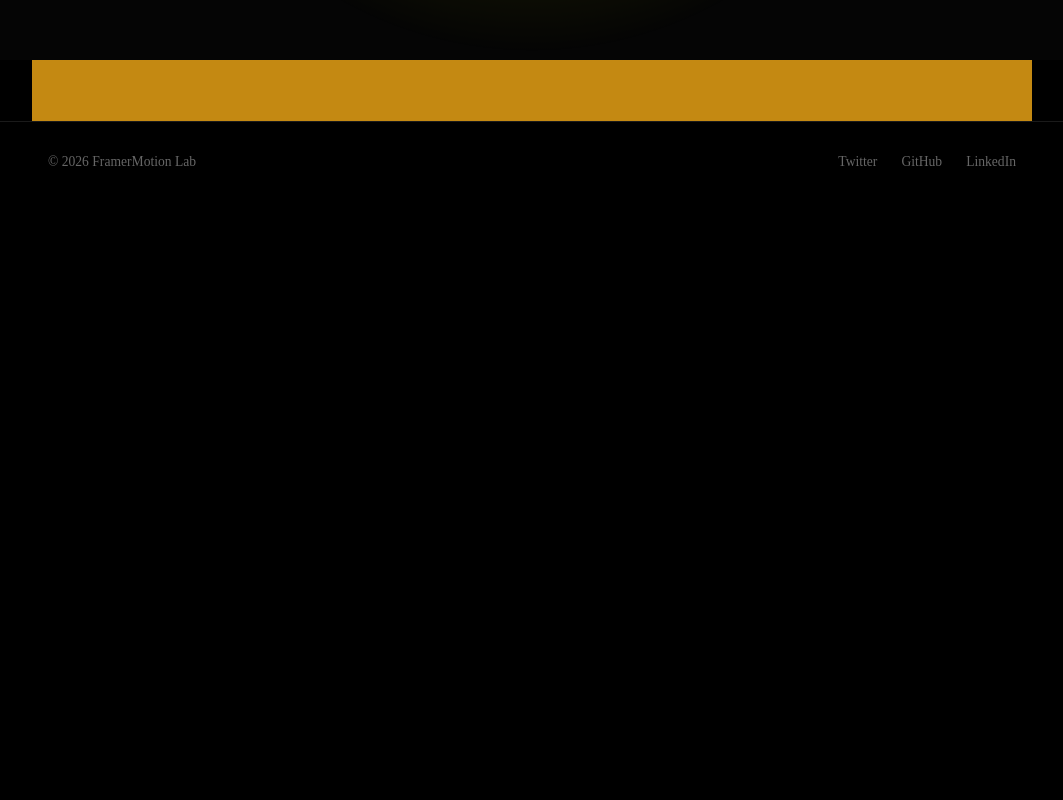
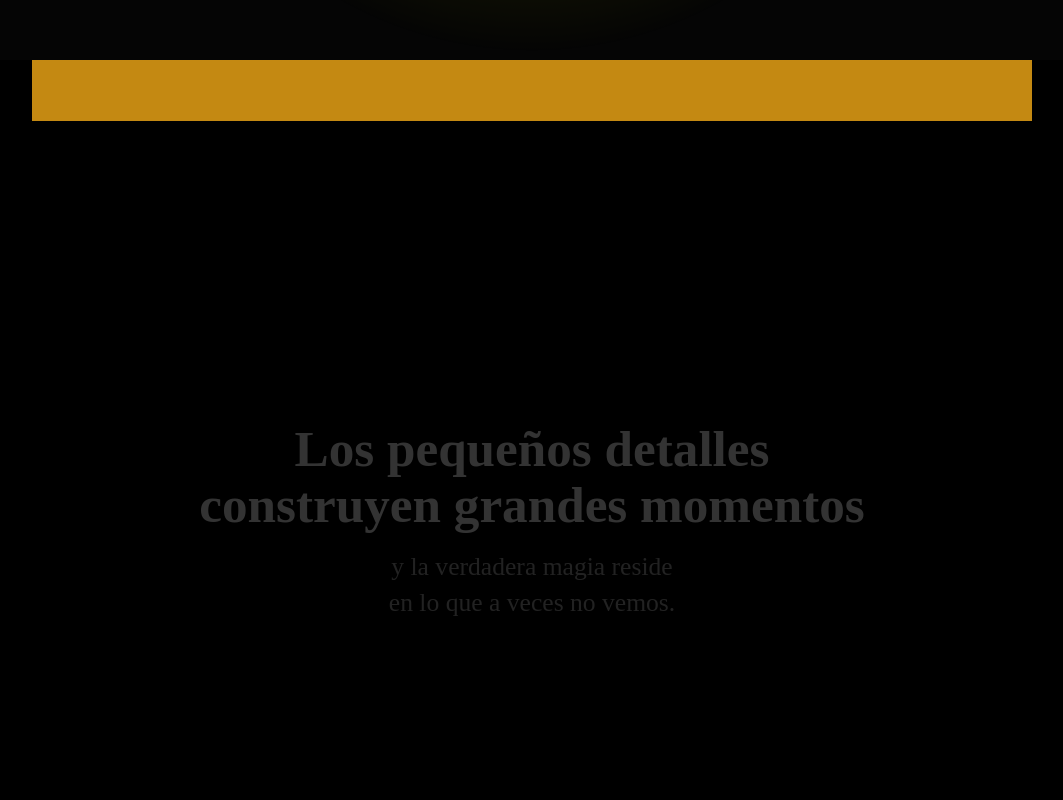
Before and after one commit to EsneiderCdD/framermotionlab, a React (Vite) app: page / in a window 1280 px wide. Shown: the part 740-1540 px from the top of the page, without its empty margins (108-1171 px from the left). Before the commit the page ends 942 px from the top, so only its background shows below. Built offline with nearby package versions, Linux system fonts and the light colour scheme.

Commit message:
feature(TorchEffect) create second page

```diff
--- /dev/null
+++ b/src/components/TorchEffect/TorchEffect.jsx
@@ -0,0 +1,45 @@
+import { motion } from 'framer-motion';
+import { useTorch } from './hook/useTorch';
+import styles from './styles/TorchEffect.module.css';
+
+const TorchEffect = () => {
+    const { handleMouseMove, lightLayerProps } = useTorch();
+
+    return (
+        <div className={styles.container} onMouseMove={handleMouseMove}>
+
+            {/* 1. Capa Oscura (Base) */}
+            <div className={styles.darkLayer}>
+                <h2 className={styles.titleDark}>
+                    Los pequeños detalles<br />
+                    construyen grandes momentos
+                </h2>
+                <p className={styles.subtitleDark}>
+                    y la verdadera magia reside<br />
+                    en lo que a veces no vemos.
+                </p>
+            </div>
+
+            {/* 2. Capa de Luz (Revelación) */}
+            {/* Usamos motion.div aquí para aplicar la máscara dinámica de alto rendimiento */}
+            <motion.div
+                className={styles.lightLayer}
+                {...lightLayerProps}
+            >
+                <div className={styles.lightContent}>
+                    <h2 className={styles.titleLight}>
+                        Los pequeños detalles<br />
+                        construyen grandes momentos
+                    </h2>
+                    <p className={styles.subtitleLight}>
+                        y la verdadera magia reside<br />
+                        en lo que a veces no vemos.
+                    </p>
+                </div>
+            </motion.div>
+
+        </div>
+    );
+};
+
+export default TorchEffect;
--- /dev/null
+++ b/src/components/TorchEffect/hook/useTorch.js
@@ -0,0 +1,27 @@
+import { useMotionValue, useMotionTemplate } from 'framer-motion';
+
+export const useTorch = () => {
+    const x = useMotionValue(0);
+    const y = useMotionValue(0);
+
+    const handleMouseMove = ({ currentTarget, clientX, clientY }) => {
+        const { left, top } = currentTarget.getBoundingClientRect();
+        x.set(clientX - left);
+        y.set(clientY - top);
+    };
+
+    // Creamos el template dinámico para la máscara.
+    // Framer Motion actualiza esto directamente en el DOM sin re-renders de React.
+    const maskImage = useMotionTemplate`radial-gradient(circle 250px at ${x}px ${y}px, black 0%, transparent 100%)`;
+
+    return {
+        handleMouseMove,
+        // Retornamos props listas para aplicarse al elemento 'light'
+        lightLayerProps: {
+            style: {
+                maskImage,
+                WebkitMaskImage: maskImage // Soporte para Safari/Chrome basados en Webkit
+            }
+        }
+    };
+};
--- /dev/null
+++ b/src/components/TorchEffect/styles/TorchEffect.module.css
@@ -0,0 +1,109 @@
+.container {
+    width: 100vw;
+    /* Romper el ancho del contenedor padre */
+    margin-left: calc(-50vw + 50%);
+    /* Centrar respecto al viewport */
+    margin-top: 100vh;
+    /* Bajarlo para que no quede debajo del Hero (que es absolute) */
+
+    min-height: 100vh;
+    /* Ocupa al menos toda la pantalla */
+    background-color: var(--secondary-color, #000);
+    /* Usa variable global si existe */
+    color: #222;
+    display: flex;
+    justify-content: center;
+    align-items: center;
+    position: relative;
+    /* overflow: hidden; */
+    /* A veces mejor ocultarlo, pero cuidado con tooltips */
+    cursor: none;
+    /* Cursor invisible para potenciar el efecto linterna */
+}
+
+/* Capa Oscura: Siempre visible pero apagada */
+.darkLayer {
+    display: flex;
+    flex-direction: column;
+    align-items: center;
+    gap: 1rem;
+    width: 80%;
+    user-select: none;
+}
+
+.titleDark {
+    font-size: 4vw;
+    font-weight: 900;
+    text-align: center;
+    line-height: 1.1;
+    color: #333;
+    /* Texto apagado */
+}
+
+.subtitleDark {
+    font-size: 2vw;
+    font-weight: 400;
+    text-align: center;
+    line-height: 1.4;
+    color: #222;
+}
+
+/* Capa de Luz: Se revela con la máscara */
+.lightLayer {
+    position: absolute;
+    top: 0;
+    left: 0;
+    width: 100%;
+    height: 100%;
+    display: flex;
+    justify-content: center;
+    align-items: center;
+    pointer-events: none;
+    /* Permite clicks a través si fuera necesario */
+    /* El mask-image se inyecta vía JS/Framer */
+}
+
+.lightContent {
+    display: flex;
+    flex-direction: column;
+    align-items: center;
+    gap: 1rem;
+    width: 80%;
+}
+
+.titleLight {
+    font-size: 4vw;
+    font-weight: 900;
+    text-align: center;
+    line-height: 1.1;
+
+    /* Branding Gradient: Gold to bright yellow/white */
+    background: linear-gradient(45deg, var(--primary-color, #c48912), #ffffff);
+    background-clip: text;
+    -webkit-background-clip: text;
+    -webkit-text-fill-color: transparent;
+
+    filter: drop-shadow(0 0 15px rgba(196, 137, 18, 0.4));
+}
+
+.subtitleLight {
+    font-size: 2vw;
+    font-weight: 400;
+    text-align: center;
+    line-height: 1.4;
+    color: #fff;
+}
+
+/* Responsividad básica para textos */
+@media (max-width: 768px) {
+
+    .titleDark,
+    .titleLight {
+        font-size: 8vw;
+    }
+
+    .subtitleDark,
+    .subtitleLight {
+        font-size: 4vw;
+    }
+}
--- a/src/index.css
+++ b/src/index.css
@@ -22,7 +22,7 @@ h1 {
 .pages {
   width: 100%;
   max-width: 1000px;
-  height: 100vh;
+  min-height: 100vh;
   background: var(--primary-color);
   display: flex;
   flex-direction: column;
--- a/src/pages/Home.jsx
+++ b/src/pages/Home.jsx
@@ -1,10 +1,12 @@
 import MouseParallax from '../components/Hero/MouseParallax';
+import TorchEffect from '../components/TorchEffect/TorchEffect';
 
 function Home() {
 
   return (
     <>
       <MouseParallax />
+      <TorchEffect />
     </>
   )
 }
```
